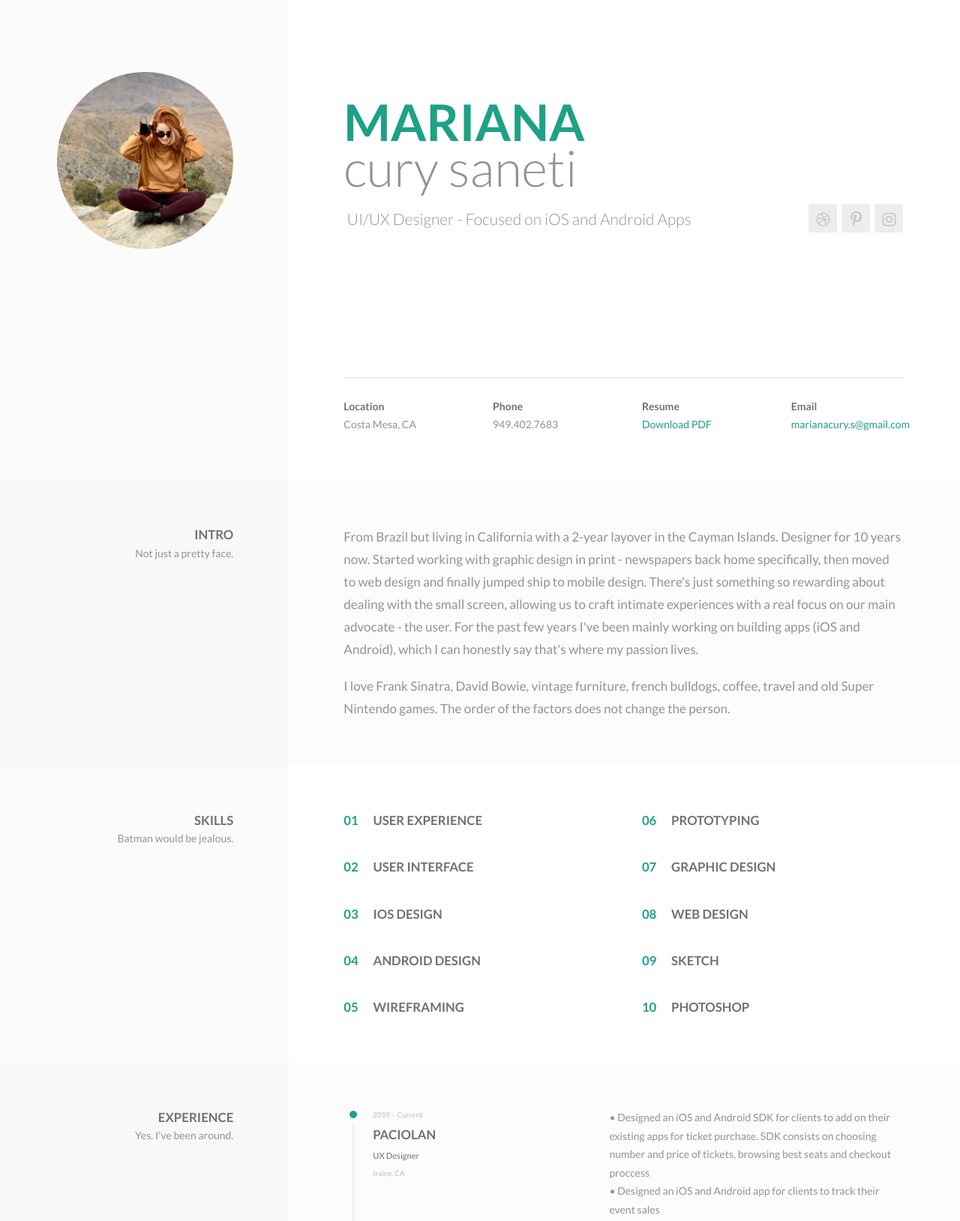
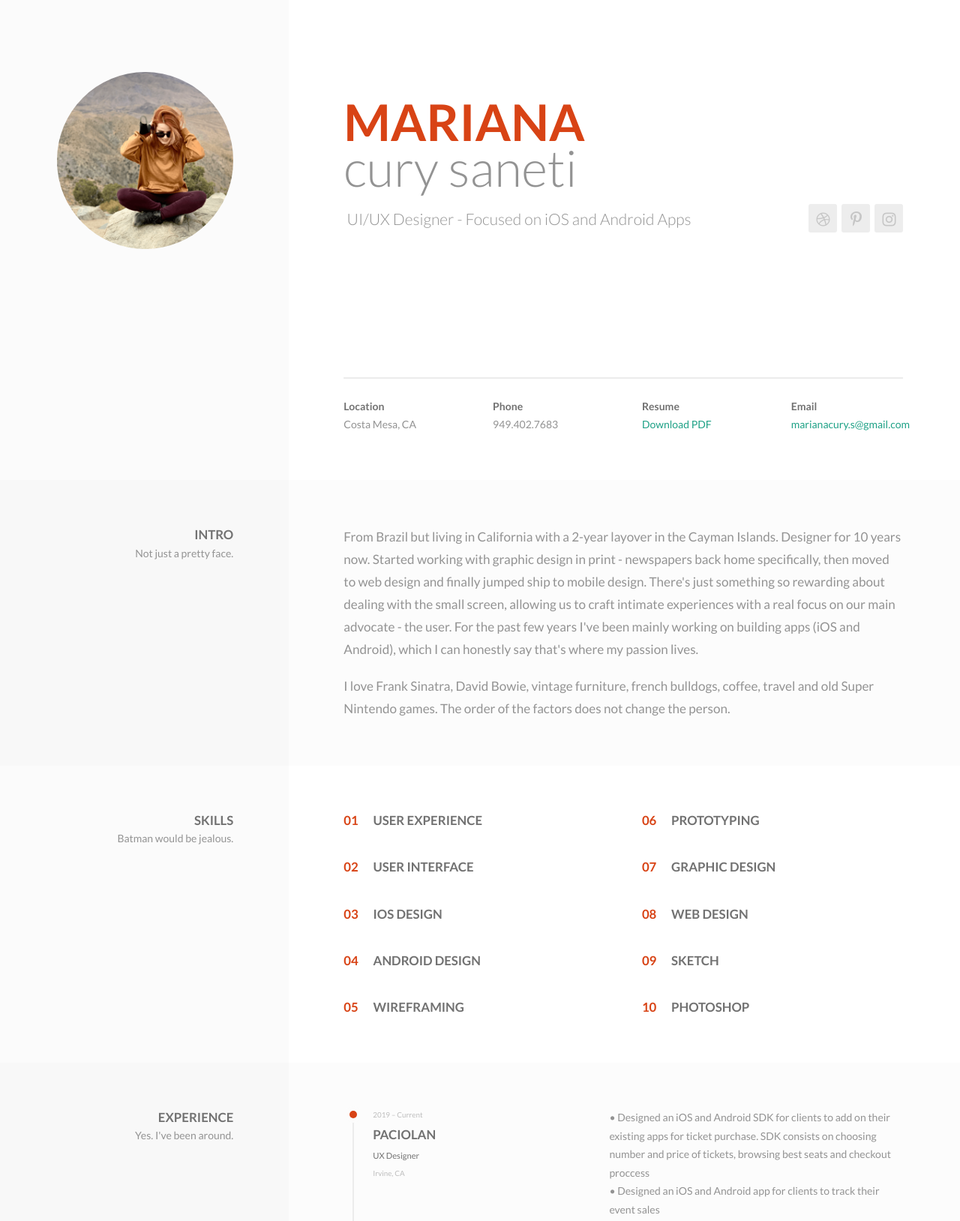
Before and after one commit to marianacury/marianacury.github.io, a plain HTML site: page index.html in a window 1280 px wide. Shown: the part 160-1788 px from the top of the page at 75% size. Drawn offline with Linux system fonts and the light colour scheme.

Commit message:
Update themes.light.css

```diff
--- a/assets/css/themes.light.css
+++ b/assets/css/themes.light.css
@@ -61,18 +61,18 @@ hr {
 /* Primary Color */
 .t-primary-color,
 .t-primary-color-line {
-  color: #1EA186;
+  color: #d84315;
 }
 
 .t-primary-bg,
 .t-primary-color-line {
-  background: #1EA186;
+  background: #d84315;
 }
 
 /* Preloader */
 .t-preloader__spinner:not(:required):before {
-  border-top-color: #1EA186;
-  border-bottom-color: #1EA186;
+  border-top-color: #d84315;
+  border-bottom-color: #d84315;
 }
 
 /* Brand Colors */
@@ -81,7 +81,7 @@ hr {
 }
 
 .t-title__second-word {
-  color: #1EA186;
+  color: #d84315;
 }
 
 .t-sub-title {
```
